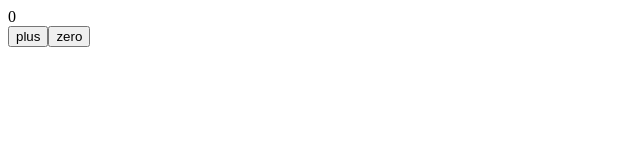
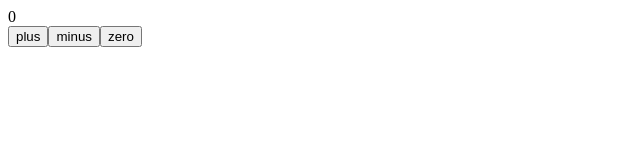
Before and after one commit to githubscientist/react-b47-b48, a React (Vite) app: page / in a window 1280 px wide. Shown: the top 160 px of the page, without its empty margins (0-640 px from the left). Built offline with nearby package versions, Linux system fonts and the light colour scheme.

Commit message:
added minus button to the state

```diff
--- a/src/App.jsx
+++ b/src/App.jsx
@@ -15,16 +15,19 @@ function App() {
     setCounter(counter + 1);
   }
 
+  const handleMinusClick = () => {
+    setCounter(counter - 1);
+  }
+
   const handleZeroClick = () => {
     setCounter(0);
   }
-
-  console.log('rendering...', counter);
 
   return (
     <div>
       <div>{counter}</div>
       <button onClick={handlePlusClick}>plus</button>
+      <button onClick={handleMinusClick}>minus</button>
       <button onClick={handleZeroClick}>zero</button>
     </div>
   )
```
